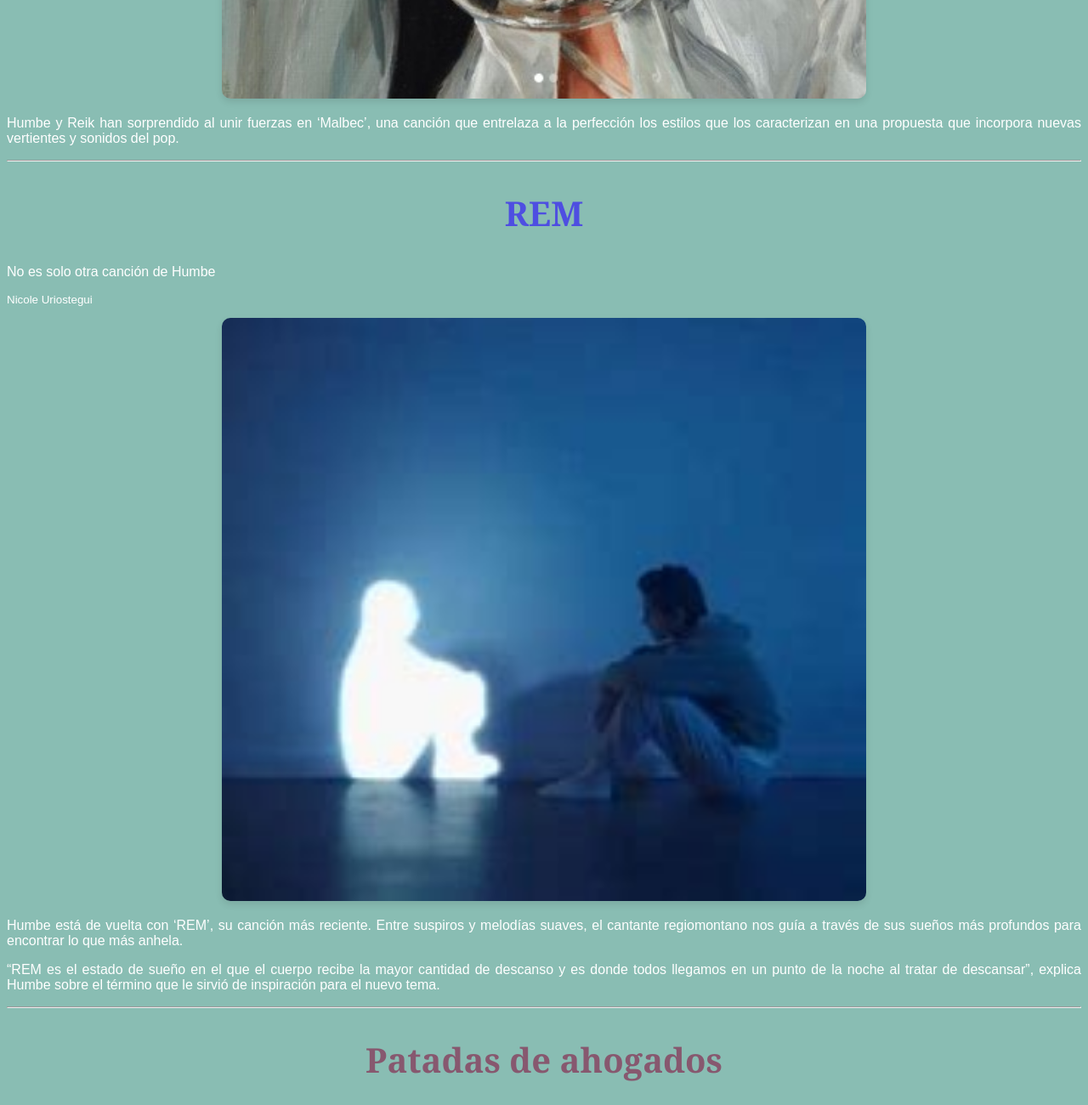
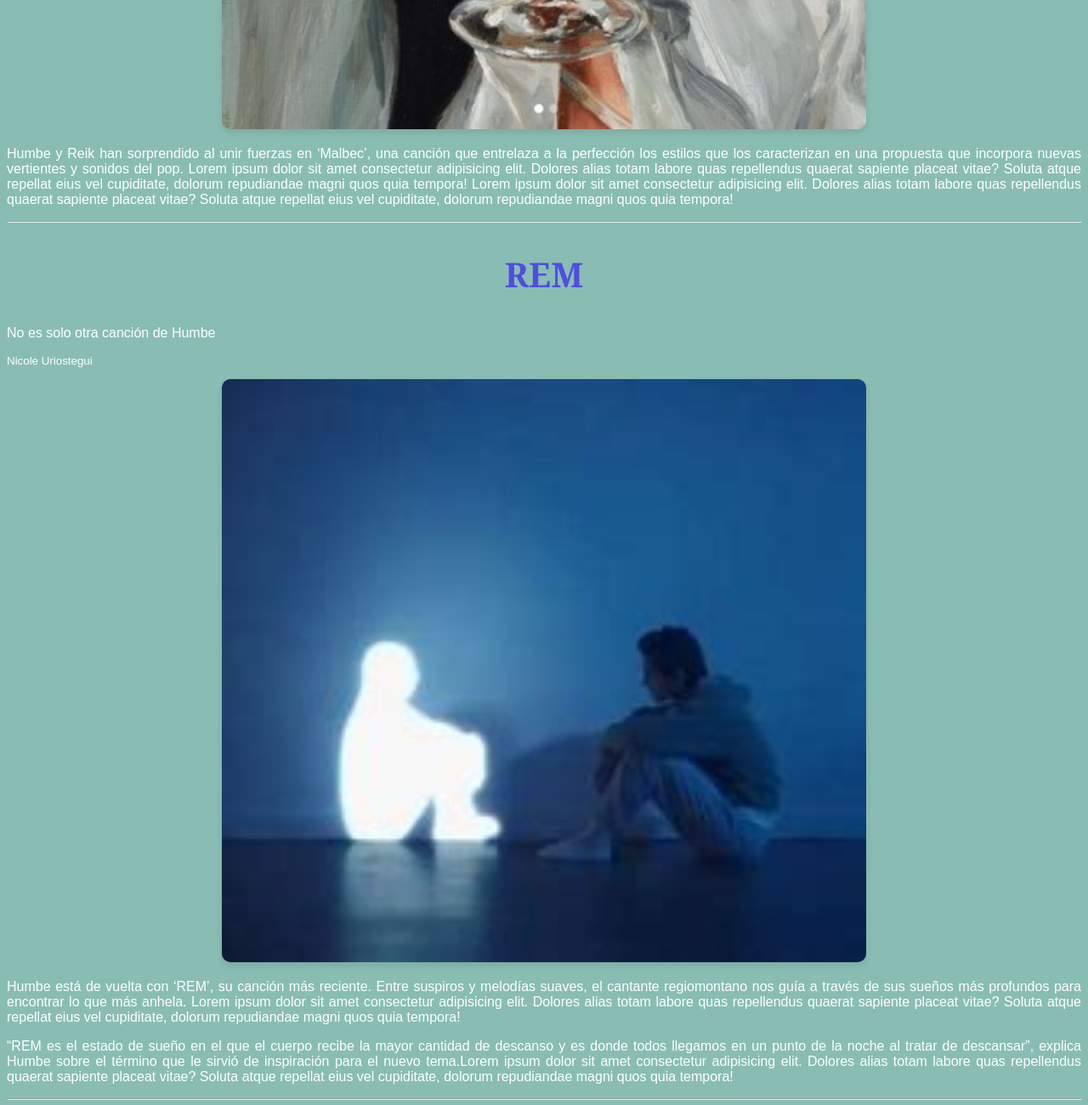
Before and after one commit to nicoleum17/BlogHumbe, a plain HTML site: page index.html in a window 1280 px wide. Shown: the part 1240-2540 px from the top of the page at 85% size. Drawn offline with Linux system fonts and the light colour scheme.

Commit message:
Add files via upload

```diff
--- a/index.html
+++ b/index.html
@@ -12,7 +12,12 @@
 
         <header>
             <h1 id="titulo" >Humbe</h1>
-            <p>Hablando un poco sobre los últimos lanzamientos de Humbe</p>
+            <p>Hablando un poco sobre los últimos lanzamientos de Humbe. Lorem ipsum dolor sit amet consectetur adipisicing
+                elit. Quod, natus nisi. Accusamus eligendi ducimus voluptate nisi consequuntur tempore dolore quo enim temporibus
+                nemo beatae eos hic et, deleniti corrupti! Cum. Lorem ipsum dolor sit amet consectetur adipisicing elit. Quasi
+                assumenda, architecto placeat repudiandae sequi enim at qui. Necessitatibus, fugit aspernatur, est ducimus laudantium
+                omnis officiis placeat, explicabo id doloremque enim.
+            </p>
             <p style="font-size:smaller">Nicole Uriostegui</p>
         </header>
 
@@ -29,7 +34,16 @@
                 <p> Humbe y Reik han sorprendido al unir fuerzas en ‘Malbec’,
                     una canción que entrelaza a la perfección los estilos que
                     los caracterizan en una propuesta que incorpora nuevas
-                    vertientes y sonidos del pop.</p>
+                    vertientes y sonidos del pop. Lorem ipsum dolor sit amet
+                    consectetur adipisicing elit. Dolores alias totam labore
+                    quas repellendus quaerat sapiente placeat vitae? Soluta
+                    atque repellat eius vel cupiditate, dolorum repudiandae
+                    magni quos quia tempora! Lorem ipsum dolor sit amet
+                    consectetur adipisicing elit. Dolores alias totam labore
+                    quas repellendus quaerat sapiente placeat vitae? Soluta
+                    atque repellat eius vel cupiditate, dolorum repudiandae
+                    magni quos quia tempora!
+                </p>
             </article>
 
             <hr>
@@ -45,11 +59,21 @@
                 <p> Humbe está de vuelta con ‘REM’, su canción más reciente.
                     Entre suspiros y melodías suaves, el cantante regiomontano
                     nos guía a través de sus sueños más profundos para encontrar
-                    lo que más anhela. </p>
+                    lo que más anhela. Lorem ipsum dolor sit amet
+                    consectetur adipisicing elit. Dolores alias totam labore
+                    quas repellendus quaerat sapiente placeat vitae? Soluta
+                    atque repellat eius vel cupiditate, dolorum repudiandae
+                    magni quos quia tempora!
+                </p>
                 <p>“REM es el estado de sueño en el que el cuerpo recibe la mayor
                     cantidad de descanso y es donde todos llegamos en un punto de
                     la noche al tratar de descansar”, explica Humbe sobre el
-                    término que le sirvió de inspiración para el nuevo tema.</p>
+                    término que le sirvió de inspiración para el nuevo tema.Lorem ipsum dolor sit amet
+                    consectetur adipisicing elit. Dolores alias totam labore
+                    quas repellendus quaerat sapiente placeat vitae? Soluta
+                    atque repellat eius vel cupiditate, dolorum repudiandae
+                    magni quos quia tempora!
+                </p>
             </article>
 
             <hr>
@@ -66,13 +90,24 @@
                     un escenario de terror para LATIN MAFIA se volvió el punto de partida
                     para crear su nueva canción: “Patadas de Ahogado”, un tema en el que
                     el trío originario de Monterrey invitó a HUMBE, productor, cantante y
-                    compositor de la gen Z en México.</p>
+                    compositor de la gen Z en México.Lorem ipsum dolor sit amet
+                    consectetur adipisicing elit. Dolores alias totam labore
+                    quas repellendus quaerat sapiente placeat vitae? Soluta
+                    atque repellat eius vel cupiditate, dolorum repudiandae
+                    magni quos quia tempora!
+                </p>
                 <p>“Tenemos un vocho que seguramente han visto en redes”, narra el grupo
                     que, con apenas dos años de música en plataformas, ya cuenta con más
                     de 7.6M de oyentes mensuales en Spotify. “Un día lo teníamos que llevar
                     de Cuernavaca a la CDMX y se nos quedó varado. Prendimos las intermitentes
                     y fue cuando a Mike se le ocurrió lo que sería ‘Patadas de Ahogado’.
-                    De hecho, son esas mismas intermitentes las que suenan en la canción”.</p>
+                    De hecho, son esas mismas intermitentes las que suenan en la canción”.
+                    Lorem ipsum dolor sit amet
+                    consectetur adipisicing elit. Dolores alias totam labore
+                    quas repellendus quaerat sapiente placeat vitae? Soluta
+                    atque repellat eius vel cupiditate, dolorum repudiandae
+                    magni quos quia tempora!
+                </p>
             </article>
 
         </section>
```
